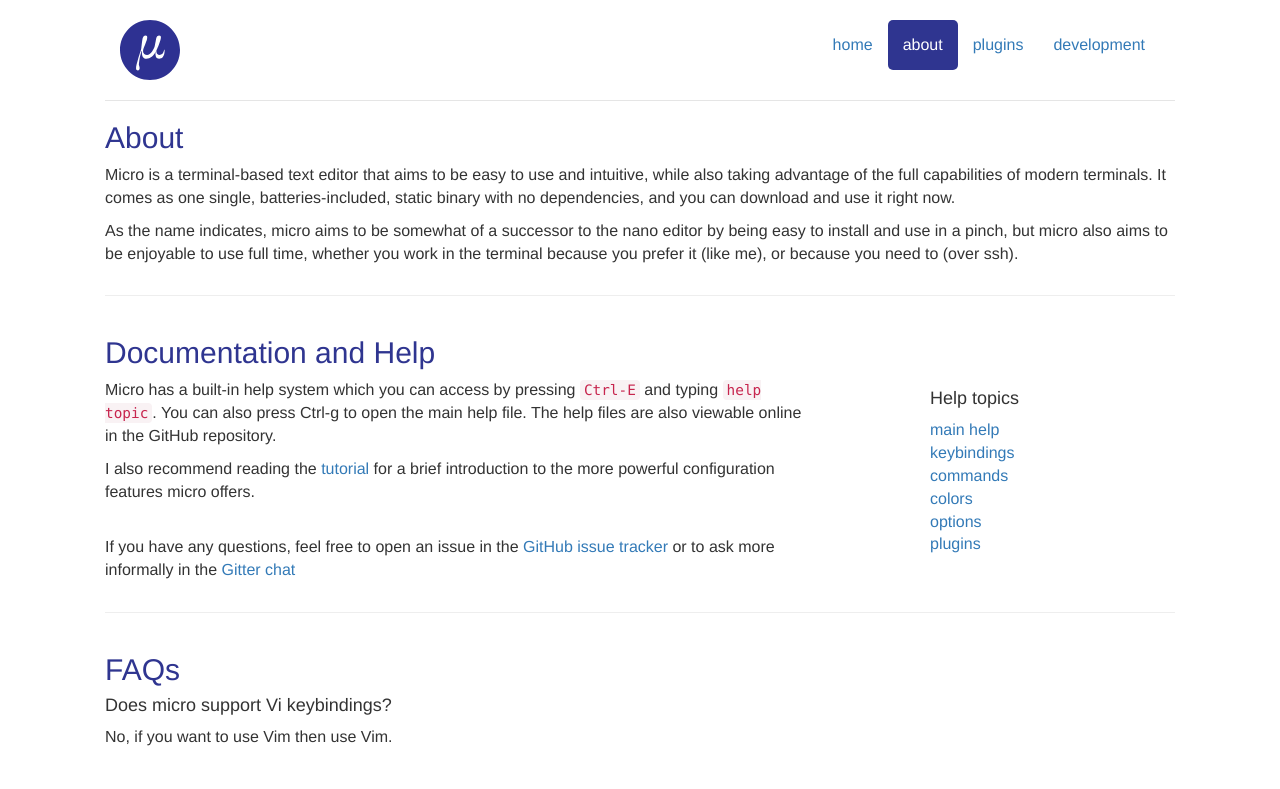
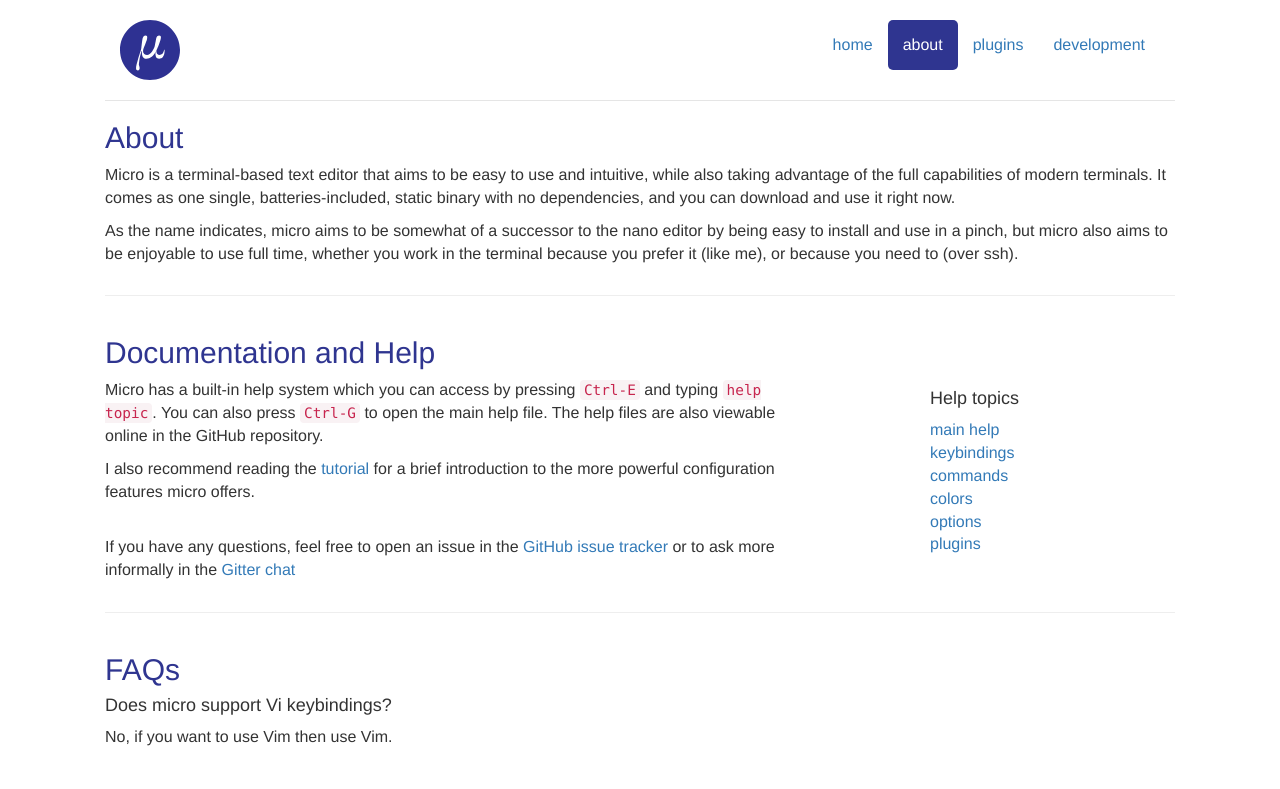
Before and after one commit to micro-editor/micro-editor.github.io, a plain HTML site: page about.html in a window 1280 px wide. Shown: the top 789 px of the page. Drawn offline with nearby package versions, Linux system fonts and the light colour scheme.

Commit message:
updated formatting (#4)

```diff
--- a/about.html
+++ b/about.html
@@ -71,7 +71,7 @@
                     </div>
                 </div>
                 <div class="col-sm-8">
-                    <p>Micro has a built-in help system which you can access by pressing <code>Ctrl-E</code> and typing <code>help topic</code>. You can also press Ctrl-g to open the main help file. The help files are also viewable online in the GitHub repository.</p>
+                    <p>Micro has a built-in help system which you can access by pressing <code>Ctrl-E</code> and typing <code>help topic</code>. You can also press <code>Ctrl-G</code> to open the main help file. The help files are also viewable online in the GitHub repository.</p>
                     <p>I also recommend reading the <a href="https://github.com/zyedidia/micro/tree/master/runtime/help/tutorial.md">tutorial</a> for
                         a brief introduction to the more powerful configuration features micro offers.</p>
 
```
